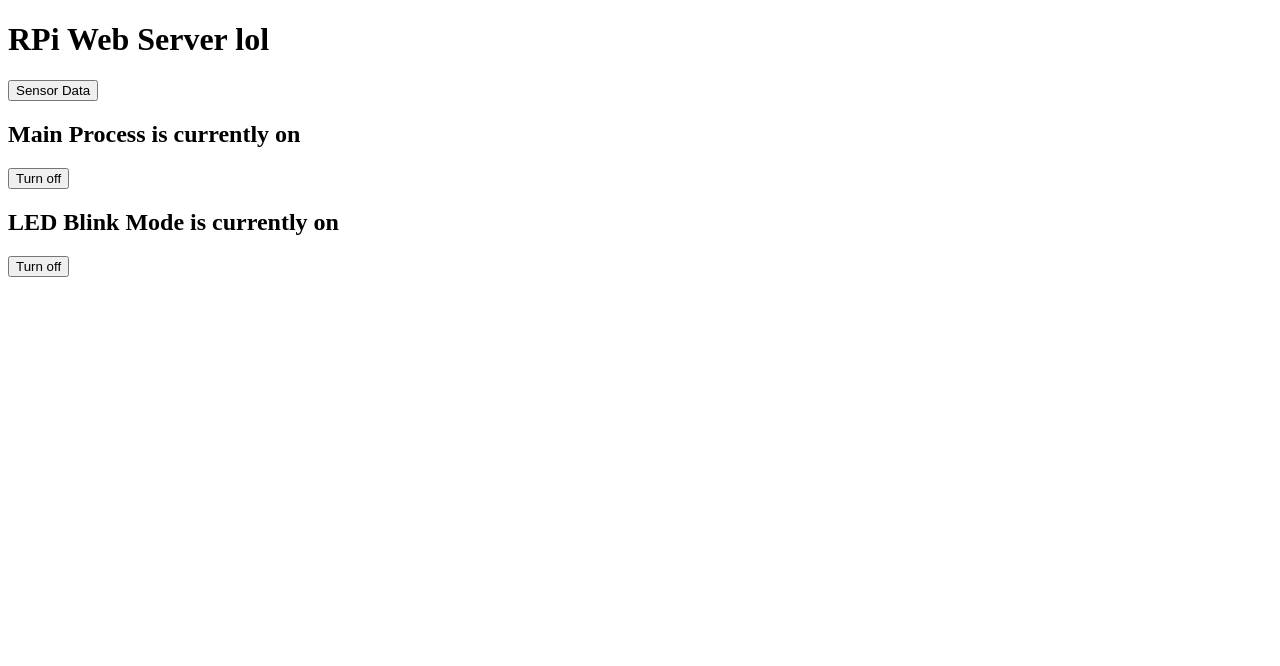
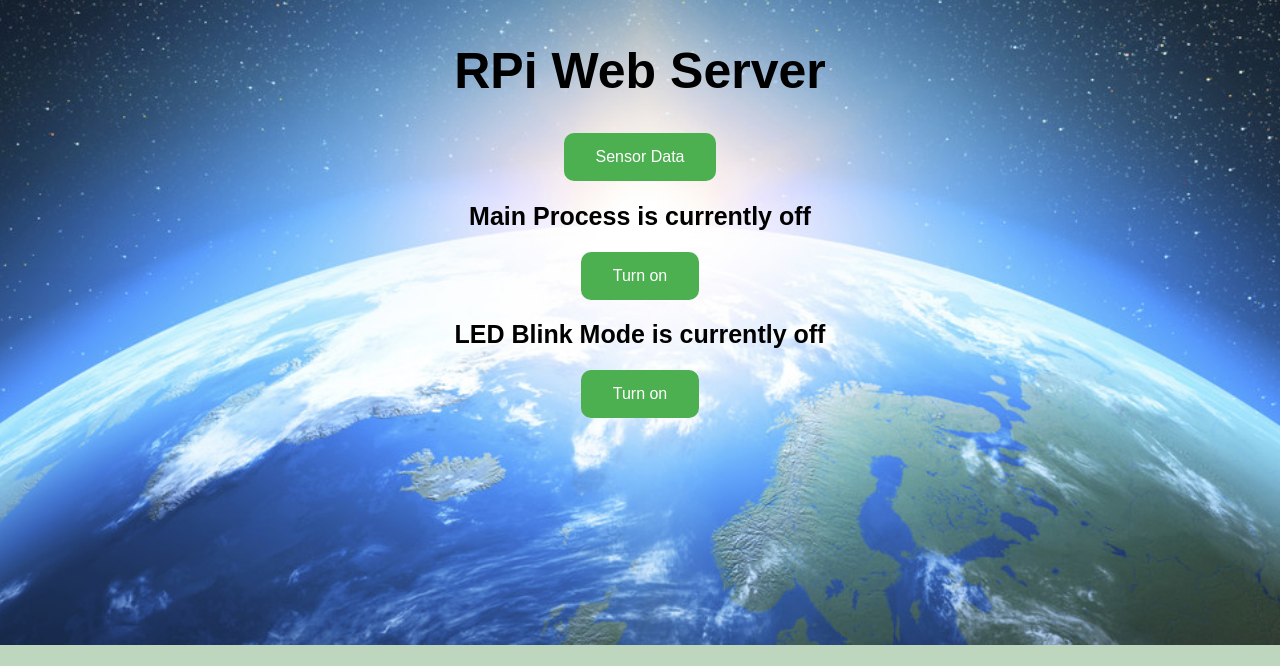
Before and after one commit to JakobProssinger/StratoFlight-System-Control, a Flask app: page / in a window 1280 px wide. Shown: the top 666 px of the page. Run offline with Flask 2, Linux system fonts and the light colour scheme; parts of the project's set-up code (start-up, migrations or seed data) failed here and were passed over.

Commit message:
Changed the look of the website; Added background; Added external CSS

```diff
--- a/templates/index.html
+++ b/templates/index.html
@@ -2,13 +2,14 @@
 
 <head>
     <title>RPi Web Server</title>
+    <link rel="stylesheet" href="main.css">
     <meta http-equiv=”refresh” content="5" />
 </head>
 
 <body>
-    <h1>RPi Web Server lol</h1>
+    <h1>RPi Web Server</h1>
     <a href="/sensors">
-        <input type="button" value="Sensor Data" />
+        <button type="button">Sensor Data</button>
     </a>
 
     {% if main_process == true %}
@@ -16,7 +17,7 @@
     <div>
         <div>
             <a href="/changeProcess/off">
-                <input type="button" value="Turn off" />
+                <button type="button"   >Turn off</button>
             </a>
         </div>
     </div>
@@ -25,7 +26,7 @@
     <div>
         <div>
             <a href="/changeProcess/on">
-                <input type="button" value="Turn on" />
+                <button type="button">Turn on</button>
             </a>
         </div>
     </div>
@@ -36,7 +37,7 @@
     <div>
         <div>
             <a href="/changeBlinkMode/off">
-                <input type="button" value="Turn off" />
+                <button type="button">Turn off</button>
             </a>
         </div>
     </div>
@@ -45,7 +46,7 @@
     <div>
         <div>
             <a href="/changeBlinkMode/on">
-                <input type="button" value="Turn on" />
+                <button type="button">Turn on</button>
             </a>
         </div>
     </div>
--- /dev/null
+++ b/templates/main.css
@@ -0,0 +1,39 @@
+body {
+    font-family: Arial, Lucida Console;
+    background-image: url(background.png);
+    background-position: center;
+    background-repeat: no-repeat;
+    background-size: 120%;
+    background-color:rgba(67, 136, 67, 0.342);
+    display: inline-block;
+}
+
+h1 {
+    font-size: 50px;
+}
+
+h2 {
+    font-size: 25px;
+}
+
+button {
+    background-color: #4CAF50;
+    border-radius: 10px;
+    border: none;
+    color: white;
+    padding: 15px 32px;
+    text-align: center;
+    text-decoration: none;
+    display: inline-block;
+    font-size: 16px;
+    transition-duration: 0.4s;
+}
+
+button:hover {
+    background-color: #214d3a;
+    color: white;
+}
+
+html {
+    text-align: center;
+}
```
Also changed, not shown: templates/background.png (added).
